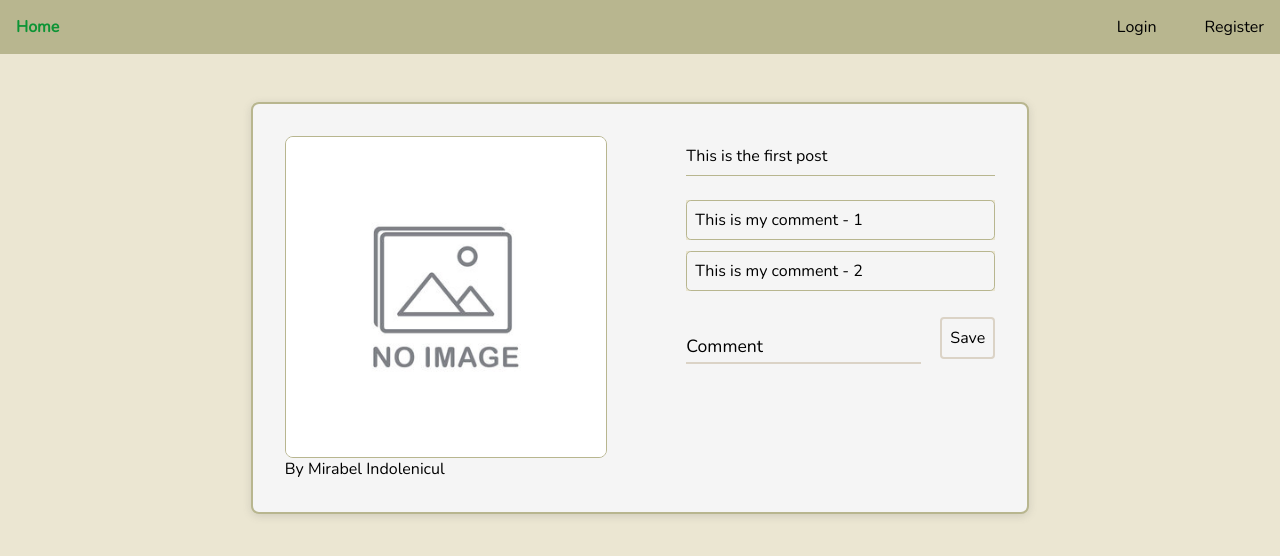
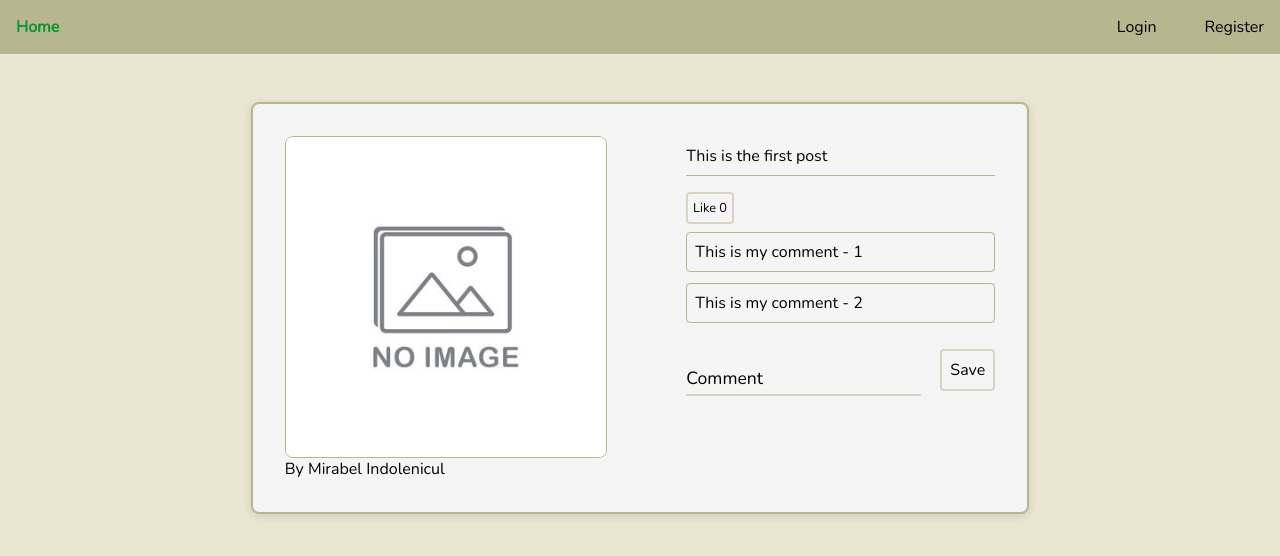
Before and after one commit to Iuluua/borker, a React (Vite) app: page /posts/1 in a window 1280 px wide. Shown: the top 556 px of the page. Built offline with nearby package versions, Linux system fonts and the light colour scheme; data requests are answered from the project's data file; a web font is replaced by a local one.

Commit message:
Add comment functionaly and partially working like functionality

```diff
--- a/db.json
+++ b/db.json
@@ -24,6 +24,7 @@
       "image": "/src/images/NoImageAvailable.jpg",
       "description": "This is the first post",
       "likes": 0,
+      "userLikesIds": [],
       "commentsIds": [
         1,
         2
@@ -35,6 +36,7 @@
       "image": "/src/images/NoImageAvailable.jpg",
       "description": "This is the second post",
       "likes": 0,
+      "userLikesIds": [],
       "commentsIds": [
         3,
         4
@@ -45,7 +47,8 @@
     {
       "image": "/src/images/NoImageAvailable.jpg",
       "description": "This is the third post fshkjshdhskjghfkjdhhhhhhhhhhhhhhhhhhhhhhhh",
-      "likes": 0,
+      "likes": 2,
+      "userLikesIds": [],
       "commentsIds": [
         5
       ],
@@ -53,28 +56,13 @@
       "id": 3
     },
     {
-      "image": "blob:http://localhost:5173/e1bb0f15-bdf5-4f56-9120-ee94d43e7468",
-      "description": "This is my post",
+      "image": "blob:http://localhost:5173/59b40307-f30d-4b3b-9743-daf5407a4a34",
+      "description": "I'm Mirel Baciu",
       "likes": 0,
+      "userLikesIds": [],
       "commentsIds": [],
       "userId": 1,
       "id": 4
-    },
-    {
-      "image": "blob:http://localhost:5173/42472f33-b761-4e1f-beb8-a7d4e2af8929",
-      "description": "THIS IS MY POST !!!!",
-      "likes": 0,
-      "commentsIds": [],
-      "userId": 2,
-      "id": 5
-    },
-    {
-      "image": "blob:http://localhost:5173/ae4ca874-3bae-4128-98f8-a00f82ccb115",
-      "description": "I'm Mirel Baciu",
-      "likes": 0,
-      "commentsIds": [],
-      "userId": 2,
-      "id": 6
     }
   ],
   "comments": [
--- a/package.json
+++ b/package.json
@@ -24,7 +24,7 @@
     "@types/react": "^18.2.37",
     "@types/react-dom": "^18.2.15",
     "@vitejs/plugin-react-swc": "^3.5.0",
-    "eslint": "^8.53.0",
+    "eslint": "^8.55.0",
     "eslint-plugin-react": "^7.33.2",
     "eslint-plugin-react-hooks": "^4.6.0",
     "eslint-plugin-react-refresh": "^0.4.4",
--- a/src/features/AddPostPage/AddPostPage.jsx
+++ b/src/features/AddPostPage/AddPostPage.jsx
@@ -25,6 +25,7 @@ export const AddPostPage = () => {
             image: URL.createObjectURL(values.image[0]),
             description: values.description,
             likes: 0,
+            userLikesIds: [],
             commentsIds: [],
             userId: user.id
         }
--- a/src/features/HomePage/HomePage.module.css
+++ b/src/features/HomePage/HomePage.module.css
@@ -25,6 +25,7 @@
     border-radius: 0.7rem;
     height: 15rem;
     border: 1px solid var(--neutral-green);
+    background-color: var(--soft-white);
 }
 
 .postsContainer .postsItem > p {
--- a/src/features/PostPage/PostPage.jsx
+++ b/src/features/PostPage/PostPage.jsx
@@ -4,13 +4,24 @@ import styles from "./PostPage.module.css";
 import { ProfileDetailsInput } from "../ProfilePage/components/ProfileDetailsInput/ProfileDetailsInput";
 import { Button } from "../../components/Button/Button";
 import { useAuthContext } from "../Auth/AuthContext";
+import { addCommentSchema } from "../RegisterPage/AuthSchema";
+import { useForm } from "react-hook-form";
+import { yupResolver } from '@hookform/resolvers/yup';
 
 export const PostPage = () => {
     const [post, setPost] = useState(null);
     const [postUser, setPostUser] = useState(null);
     const [comments, setComments] = useState(null);
+    const [likes, setLikes] = useState(null);
     const { id } = useParams();
-    const navigate = useNavigate()
+    const navigate = useNavigate();
+    const {
+        register,
+        handleSubmit,
+        formState: { errors },
+      } = useForm({
+        resolver: yupResolver(addCommentSchema),
+    });
 
     const { user } = useAuthContext();
 
@@ -23,6 +34,10 @@ export const PostPage = () => {
             })
 
             setPost(post);
+            setLikes({
+                number: post.likes,
+                liked: false
+            });
 
             const comments = post.commentsIds.map(async id => {
                 const data = await fetch(`http://localhost:3000/comments/${id}`)
@@ -49,9 +64,95 @@ export const PostPage = () => {
             await fetch(`http://localhost:3000/posts/${post.id}`, {
                 method: 'DELETE',
             })
+            const deleteComments = post.commentsIds.map(async id => (
+                await fetch(`http://localhost:3000/comments/${id}`,{
+                    method: 'DELETE',
+                })
+            ));
+            await Promise.all(deleteComments);
             navigate("/");
         } catch (error) {
             console.log(error)
+        }
+    }
+
+    const onSubmit = async (values) => {
+        const dataForServer = {
+            text: values.comment,
+            userId: user.id
+        }
+
+        const data = await fetch(
+            "http://localhost:3000/comments",
+            {
+              method: 'POST',
+              headers: {
+                'Content-type': 'application/json',
+              },
+              body: JSON.stringify(dataForServer),
+            }
+        ).then(async (res) => {
+            const data = res.json();
+            return data;
+        })
+
+        await fetch(
+            `http://localhost:3000/posts/${post.id}`,
+            {
+              method: 'PATCH',
+              headers: {
+                'Content-type': 'application/json',
+              },
+              body: JSON.stringify({commentsIds: [data.id, ...post.commentsIds]}),
+            }
+        );
+
+        window.location.reload();
+    }
+
+    const handleLike = async () => {
+        // if (!likes.liked && post.userLikesIds.includes(user.id)) {
+        //     await fetch(
+        //         `http://localhost:3000/posts/${post.id}`,
+        //         {
+        //             method: 'PATCH',
+        //             headers: {
+        //                 'Content-type': 'application/json',
+        //             },
+        //             body: JSON.stringify({likes: likes.number - 1, userLikesIds: [...post.userLikesIds.filter(userId => userId !== user.id)]}),
+        //         }
+        //     );
+
+        //     setLikes({number: likes.number - 1, liked: false});
+        //     return;
+        // }
+
+        if (!likes.liked) {
+            await fetch(
+                `http://localhost:3000/posts/${post.id}`,
+                {
+                    method: 'PATCH',
+                    headers: {
+                        'Content-type': 'application/json',
+                    },
+                    body: JSON.stringify({likes: likes.number + 1, userLikesIds: [user.id, ...post.userLikesIds]}),
+                }
+            );
+
+            setLikes({number: likes.number + 1, liked: true});
+        } else {
+            await fetch(
+                `http://localhost:3000/posts/${post.id}`,
+                {
+                    method: 'PATCH',
+                    headers: {
+                        'Content-type': 'application/json',
+                    },
+                    body: JSON.stringify({likes: likes.number - 1, userLikesIds: [...post.userLikesIds.filter(userId => userId !== user.id)]}),
+                }
+            );
+
+            setLikes({number: likes.number - 1, liked: false});
         }
     }
 
@@ -69,19 +170,24 @@ export const PostPage = () => {
                 <p className={styles.postDescription}>{post.description}</p>
                 <div>
                     <ul className={styles.postComments}>
+                        <Button text={likes.liked ? "Liked! " + likes.number : "Like " + likes.number} onClick={handleLike} />
                         {comments.map(comment => (
                             <li key={comment.id}>
                                 <p>{comment.text}</p>
                             </li>
                         ))}
                     </ul>
-                    <div className={styles.addComment}>
+                    <form className={styles.addComment} onSubmit={handleSubmit(onSubmit)}>
                         <ProfileDetailsInput
                             label="Comment"
                             type="text"
+                            name="comment"
+                            {...register("comment")}
+                            isError={errors.comment}
+                            errorMessage={errors.comment ? errors.comment.message : ""}
                         />
                         <Button text="Save" />
-                    </div>
+                    </form>
                 </div>
             </div>}
             {!post && !comments && !postUser && <p>Buffering...</p>}
--- a/src/features/PostPage/PostPage.module.css
+++ b/src/features/PostPage/PostPage.module.css
@@ -19,7 +19,8 @@
 .postContainer div,
 .postContainer label,
 .postContainer input,
-.postContainer button {
+.postContainer button,
+.postContainer p {
     background-color: var(--soft-white);
 }
 
@@ -37,6 +38,7 @@
     height: 20rem;
     border-radius: 0.5rem;
     border: 1px solid var(--neutral-green);
+    background-color: var(--soft-white);
 }
 
 .postContainer .postAuthor {
@@ -58,7 +60,7 @@
     grid-column: 2 / 3;
     grid-row: 2 / 4;
     background-color: var(--soft-white);
-    padding-top: 1rem;
+    padding-top: 0.5rem;
 }
 
 .postContainer .postComments p {
@@ -76,9 +78,16 @@
     background-color: var(--soft-white);
 }
 
+.postContainer .postComments button {
+    padding: 0.3rem;
+    margin-bottom: 0.5rem;
+    font-size: var(--font-size-sm);
+}
+
 .postContainer .addComment {
     display: flex;
     gap: 1.2rem;
+    background-color: var(--soft-white);
     align-items: center;
 }
 
--- a/src/features/RegisterPage/AuthSchema.js
+++ b/src/features/RegisterPage/AuthSchema.js
@@ -32,3 +32,7 @@ export const editSchema = object({
 export const addSchema = object({
   description: string()
 });
+
+export const addCommentSchema = object({
+  comment: string().required("The comment is required")
+});
```
Also changed, not shown: 1 other file (tests, documents, lock files or other folders).
